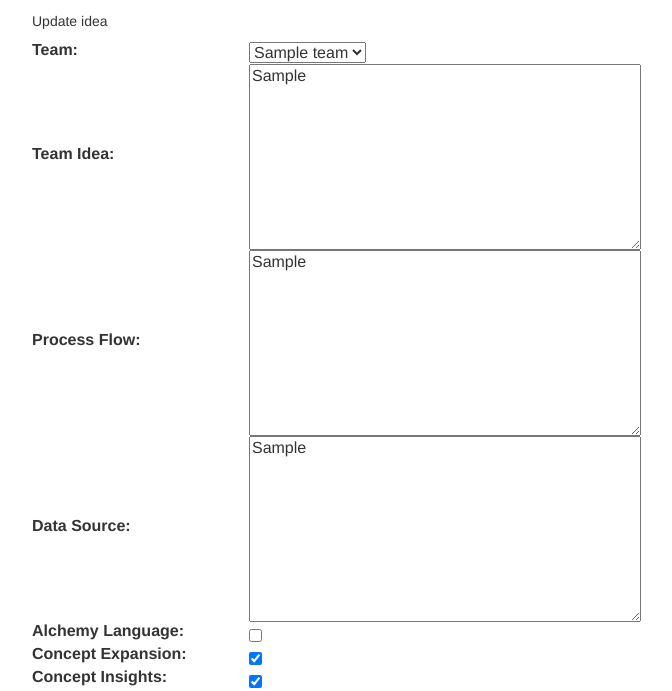
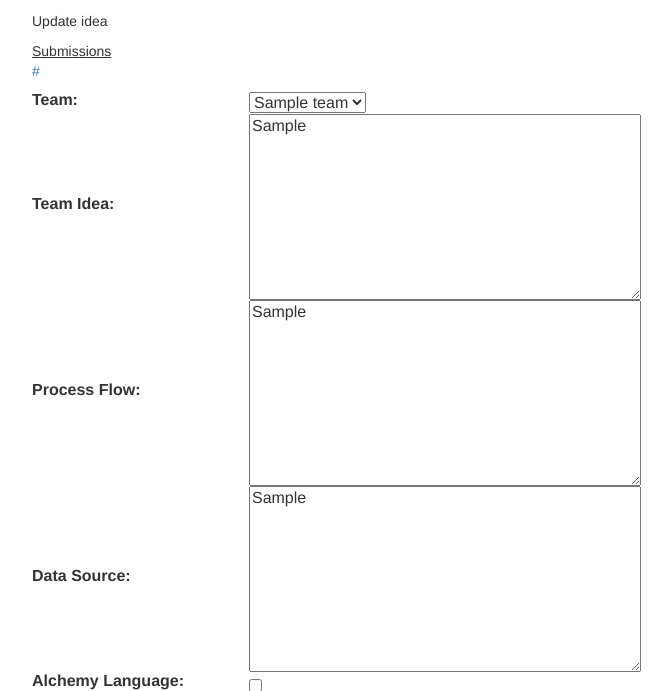
Before and after one commit to watson-hackathons/watson-hacks, a Django app: the page made by ideas/templates/ideas/editteamidea.html in a window 1280 px wide. Shown: the part 59-750 px from the top of the page, without its empty margins (38-710 px from the left). Run offline with Django 3.2, Linux system fonts and the light colour scheme; tables that the repository leaves empty hold one stand-in row (Sample ...); some libraries are stand-ins or nearby versions.

Commit message:
Add submissions to idea details

```diff
--- a/ideas/templates/ideas/editteamidea.html
+++ b/ideas/templates/ideas/editteamidea.html
@@ -23,6 +23,16 @@
 
 {% block core_body %}
   <p>Update idea</p>
+    <div>
+      {% if submissions %}
+        <u>Submissions</u>
+        <ul class="list-unstyled">
+          {% for s in submissions %}
+            <li><a href="{{ s.url }}">{{ s.url }}</a></li>
+          {% endfor %}
+        </ul>
+      {% endif %}
+    </div>
     <form method="post" action="" >
         {% csrf_token %}
         <!-- This line inserts a CSRF token. -->
--- a/ideas/views/ideas.py
+++ b/ideas/views/ideas.py
@@ -137,11 +137,17 @@ class TeamIdeaUpdateForm(forms.ModelForm):
 
     return super(TeamIdeaUpdateForm, self).clean()
 
-
 class TeamIdeaUpdateView(generic.UpdateView):
   template_name = 'ideas/editteamidea.html'
   model = TeamIdea
   form_class = TeamIdeaUpdateForm
+
+  def get_context_data(self, **kwargs):
+    context = super(TeamIdeaUpdateView, self).get_context_data(**kwargs)
+    t = self.object.team
+    s = TeamSubmission.objects.filter(team = t)
+    context['submissions'] = s
+    return context
 
 
 class TeamSubsListView(generic.ListView):
```
